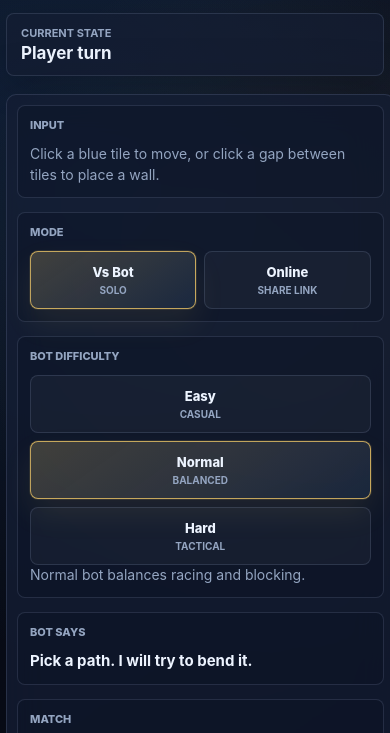
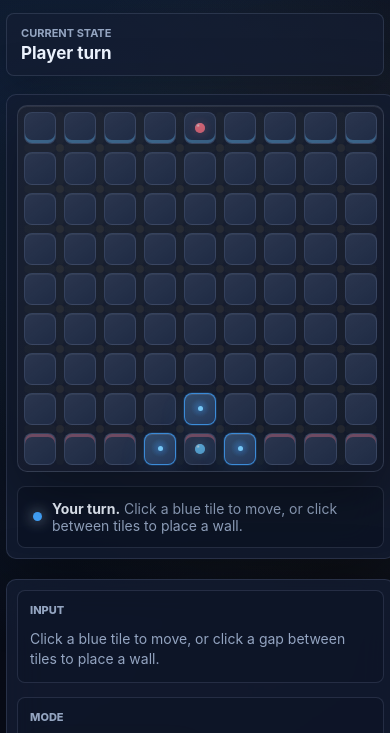
Before and after one commit to FilipBugarin/quoridor, a website: page index.html in a window 390 px wide. Shown: the part 83-816 px from the top of the page. Drawn offline with Linux system fonts and the light colour scheme.

Commit message:
Keep board first on mobile

```diff
--- a/index.html
+++ b/index.html
@@ -1170,10 +1170,6 @@
 
       .game-shell {
         display: grid;
-      }
-
-      .side-panel {
-        order: -1;
       }
 
       .board-frame {
```
Also changed, not shown: test/layout.test.js (added, +15 -0 lines).
